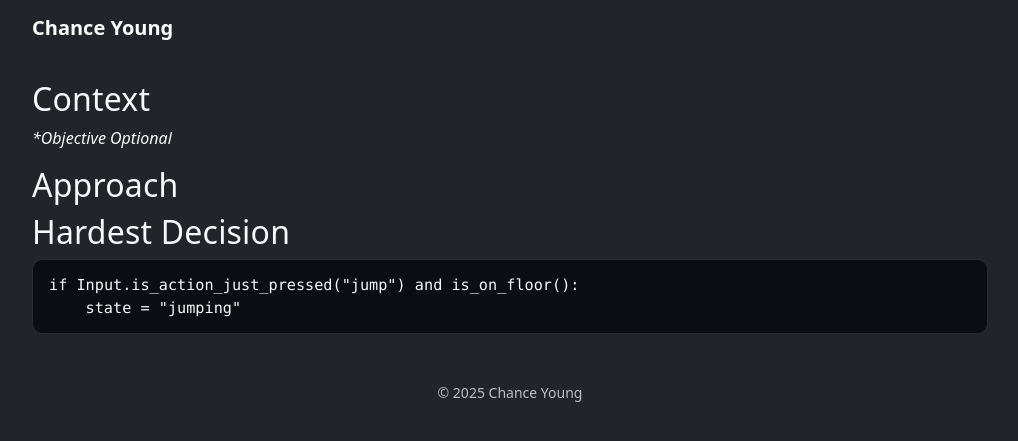
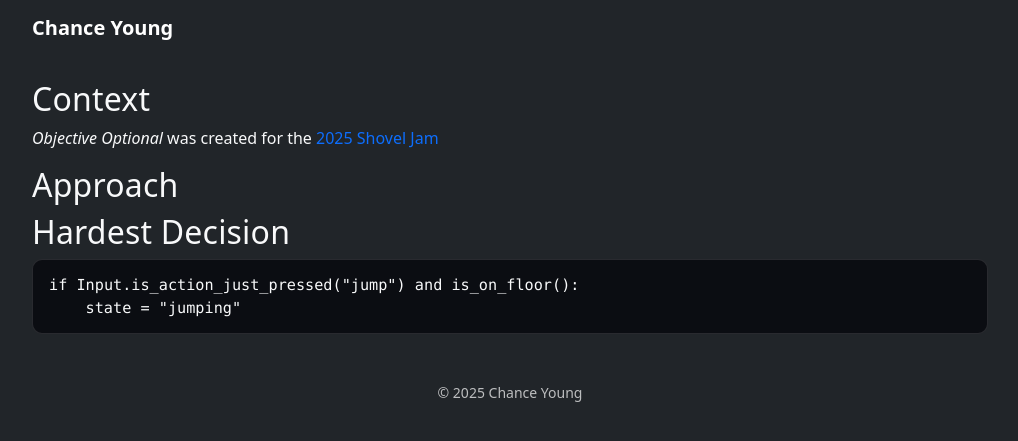
Before and after one commit to ChanceYoung/ChanceYoung.github.io, a Jekyll site: the page built from projects/objectiveoptional.md, in a window 1280 px wide. Shown: the top 441 px of the page, without its empty margins (130-1148 px from the left). Built offline with Jekyll 4.4.1, drawn with Linux system fonts in a browser that asks for light colours.

Commit message:
projects/objectiveoptional.md updated from https://stackedit.io/

```diff
--- a/projects/objectiveoptional.md
+++ b/projects/objectiveoptional.md
@@ -9,7 +9,7 @@ featured: true     # appears on the home page grid
 ---
 
 ## Context
-**Objective Optional*
+*Objective Optional* was created for the [2025 Shovel Jam](https://itch.io/jam/shovel-jam-2025)
 
 ## Approach
 
```
Also changed, not shown: other parts of projects/objectiveoptional.md (+1 -1 lines).
